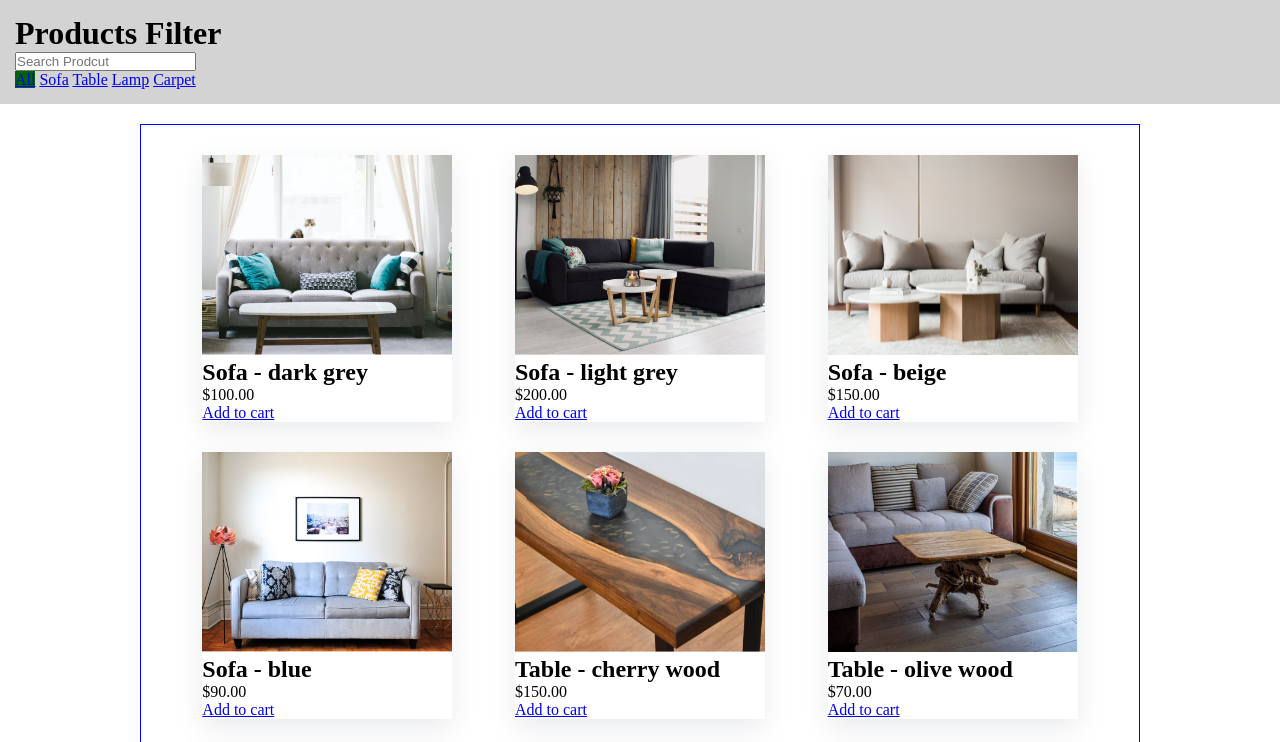
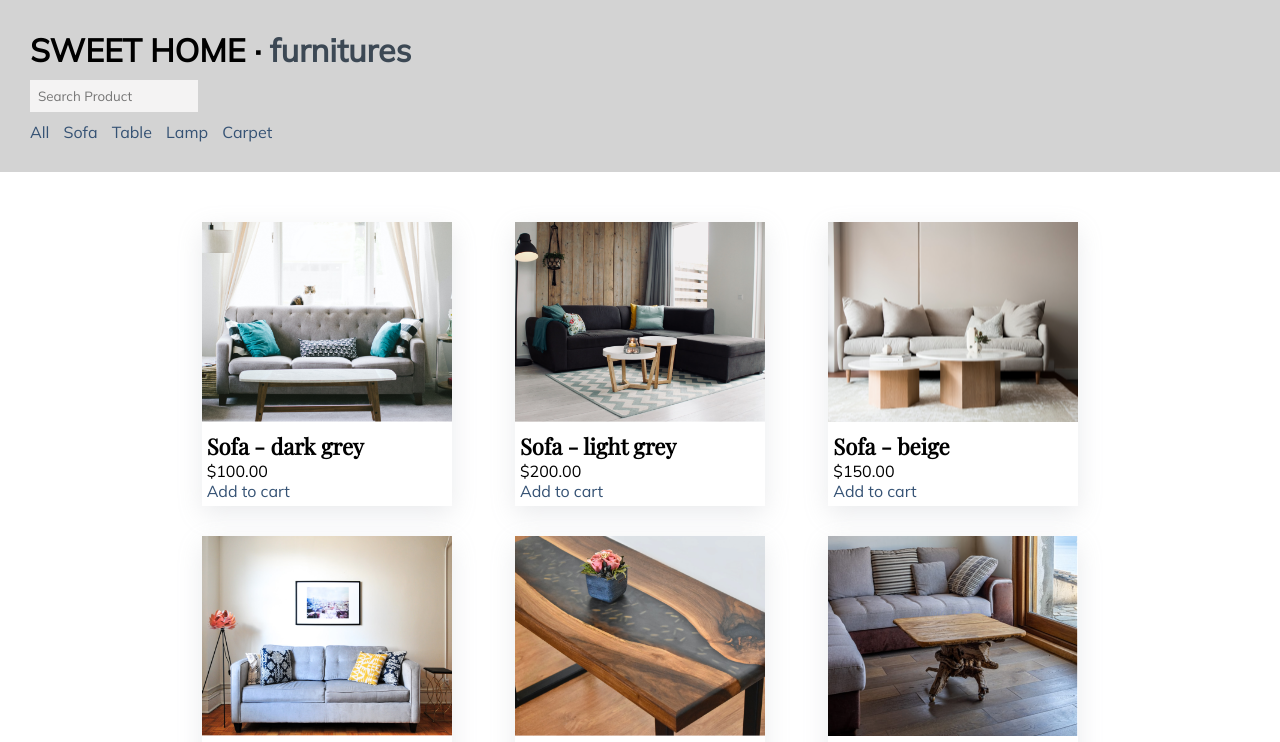
Before and after one commit to esther-v/products-filter, a plain HTML site: page index.html in a window 1280 px wide. Shown: the top 742 px of the page. Drawn offline with nearby package versions, Linux system fonts and the light colour scheme.

Commit message:
add some style

```diff
--- a/index.html
+++ b/index.html
@@ -1,19 +1,25 @@
 <!DOCTYPE html>
 <html lang="en">
+
 <head>
     <meta charset="UTF-8">
     <meta http-equiv="X-UA-Compatible" content="IE=edge">
     <meta name="viewport" content="width=device-width, initial-scale=1.0">
-    <title>Products Filter</title>
+    <title>Sweet Home products</title>
+    <link rel="preconnect" href="https://fonts.googleapis.com">
+    <link rel="preconnect" href="https://fonts.gstatic.com" crossorigin>
+    <link href="https://fonts.googleapis.com/css2?family=Mulish:wght@200;400&family=Playfair+Display&display=swap"
+        rel="stylesheet">
     <link rel="stylesheet" href="style.css">
+    <link rel="stylesheet" href="https://cdnjs.cloudflare.com/ajax/libs/font-awesome/6.0.0-beta2/css/all.min.css" integrity="sha512-YWzhKL2whUzgiheMoBFwW8CKV4qpHQAEuvilg9FAn5VJUDwKZZxkJNuGM4XkWuk94WCrrwslk8yWNGmY1EduTA==" crossorigin="anonymous" referrerpolicy="no-referrer" />
 </head>
+
 <body>
-
     <header>
-        <h1>Products Filter</h1>
+        <h1>SWEET HOME · <span>furnitures</span></h1>
         <div class="search-box">
             <form action="" onsubmit="return false">
-                <input type="text" id="search" placeholder="Search Prodcut">
+                <input type="text" id="search" placeholder="Search Product">
             </form>
         </div>
         <div class="filter-box">
@@ -25,9 +31,7 @@
         </div>
     </header>
 
-    <main>
-        <div class="slide-container">
-            <section class="container" id="store-products">
+    <div class="container" id="store-products">
 
         <div class="store-product sofa">
             <img src="./images/sofa1.png" alt="grey sofa">
@@ -102,8 +106,8 @@
         </div>
 
         <div class="store-product lamp">
+                <img src="./images/lamp1.png">
             <div class="product-details">
-                    <img src="./images/lamp1.png">
                 <h2>Lamp - grey</h2>
                 <p>$50.00</p>
                 <a href="#">Add to cart</a>
@@ -111,8 +115,8 @@
         </div>
 
         <div class="store-product lamp">
+            <img src="./images/lamp2.png">
             <div class="product-details">
-                    <img src="./images/lamp2.png">
                 <h2>Suspended Multi Lamps </h2>
                 <p>$160.00</p>
                 <a href="#">Add to cart</a>
@@ -120,8 +124,8 @@
         </div>
 
         <div class="store-product lamp">
+            <img src="./images/lamp3.png">
             <div class="product-details">
-                    <img src="./images/lamp3.png">
                 <h2>Lamp - wrought iron </h2>
                 <p>$70.00</p>
                 <a href="#">Add to cart</a>
@@ -129,8 +133,8 @@
         </div>
 
         <div class="store-product lamp">
+            <img src="./images/lamp4.png">
             <div class="product-details">
-                    <img src="./images/lamp4.png">
                 <h2>Lamp - bedside </h2>
                 <p>$30.00</p>
                 <a href="#">Add to cart</a>
@@ -138,8 +142,8 @@
         </div>
 
         <div class="store-product carpet">
+            <img src="./images/carpet1.png">
             <div class="product-details">
-                    <img src="./images/carpet1.png">
                 <h2>Carpet - red oriental </h2>
                 <p>$60.00</p>
                 <a href="#">Add to cart</a>
@@ -147,8 +151,8 @@
         </div>
 
         <div class="store-product carpet">
+            <img src="./images/carpet2.png">
             <div class="product-details">
-                    <img src="./images/carpet2.png">
                 <h2>Carpet - blue oriental </h2>
                 <p>$75.00</p>
                 <a href="#">Add to cart</a>
@@ -156,8 +160,8 @@
         </div>
 
         <div class="store-product carpet">
+            <img src="./images/carpet3.png">
             <div class="product-details">
-                    <img src="./images/carpet3.png">
                 <h2>Carpet - golden grey </h2>
                 <p>$90.00</p>
                 <a href="#">Add to cart</a>
@@ -165,17 +169,23 @@
         </div>
 
         <div class="store-product carpet">
+            <img src="./images/carpet4.png">
             <div class="product-details">
-                    <img src="./images/carpet4.png">
                 <h2>Carpet - dark grey </h2>
                 <p>$80.00</p>
                 <a href="#">Add to cart</a>
             </div>
         </div>
-            </section>
     </div>
-    </main>
+
+    <footer>
+        <p>Contact</p>
+        <i class="far fa-envelope"></i>
+        <i class="fas fa-phone"></i>
+        <i class="fab fa-facebook-f"></i>
+    </footer>
 
     <script src="script.js"></script>
 </body>
+
 </html>
--- a/script.js
+++ b/script.js
@@ -15,6 +15,7 @@ for (i = 0; i < btns.length; i ++) {
             } else {
                 if (product.classList.contains(filter)) {
                     product.style.display = "block";
+
                 } else {
                     product.style.display = "none"
                 }
--- a/style.css
+++ b/style.css
@@ -3,22 +3,40 @@
     padding: 0;
     box-sizing: border-box;
 }
-
+body{
+    font-family: 'Mulish', sans-serif;
+}
 img{
     width: 250px;
     height: 200px;
     object-fit: cover;
 }
-
 header{
     background: lightgray;
-    padding: 15px;
+    padding: 30px;
 }
-
-.active{
-    background:darkgreen
+a{
+    text-decoration: none;
+    color: rgb(53, 82, 116);
+    margin-right: 10px;
 }
-
+a:hover{
+    color: black;
+}
+input{
+    padding: 8px;
+    border: none;
+    margin: 10px 0;
+    font-family: 'Mulish', sans-serif;
+    background: rgb(244, 243, 243);
+}
+h1 span{
+    color:rgba(23, 38, 53, 0.8);
+}
+h2{
+    font-family: 'Playfair Display', serif;
+    font-size: 22px;
+}
 .container{
     padding: 30px;
     display: flex;
@@ -27,11 +45,22 @@ header{
     justify-content: space-around;
     margin: 20px auto;
     max-width: 1000px;
-    border: 1px solid blue;
-
 }
-
 .store-product{
     margin-bottom: 30px;
     box-shadow: rgba(149, 157, 165, 0.2) 0px 8px 24px;
 }
+.product-details{
+    padding: 5px;
+}
+footer{
+    background: lightgray;
+    height: 60px;
+    display: flex;
+    justify-content: center;
+    align-items: center;
+}
+footer i{
+    color: rgba(23, 38, 53, 0.8);
+    margin-left: 10px;
+}
```
Lines whose indentation alone changed are shown as unchanged.
